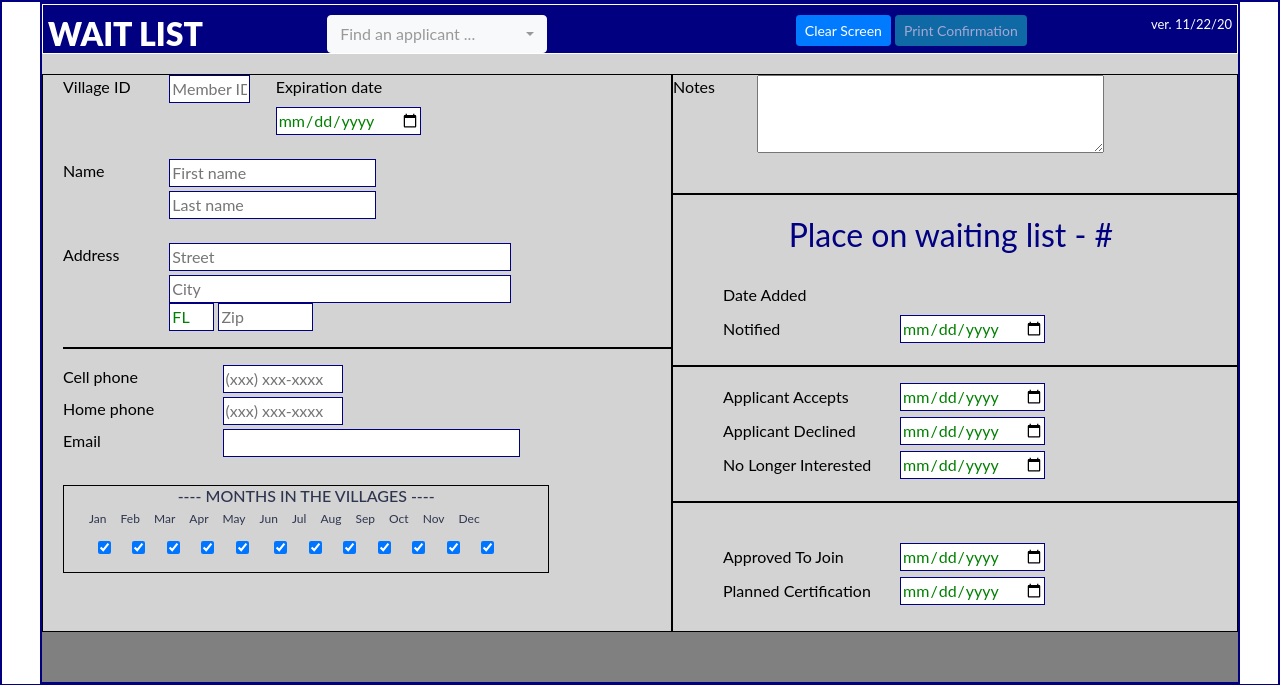
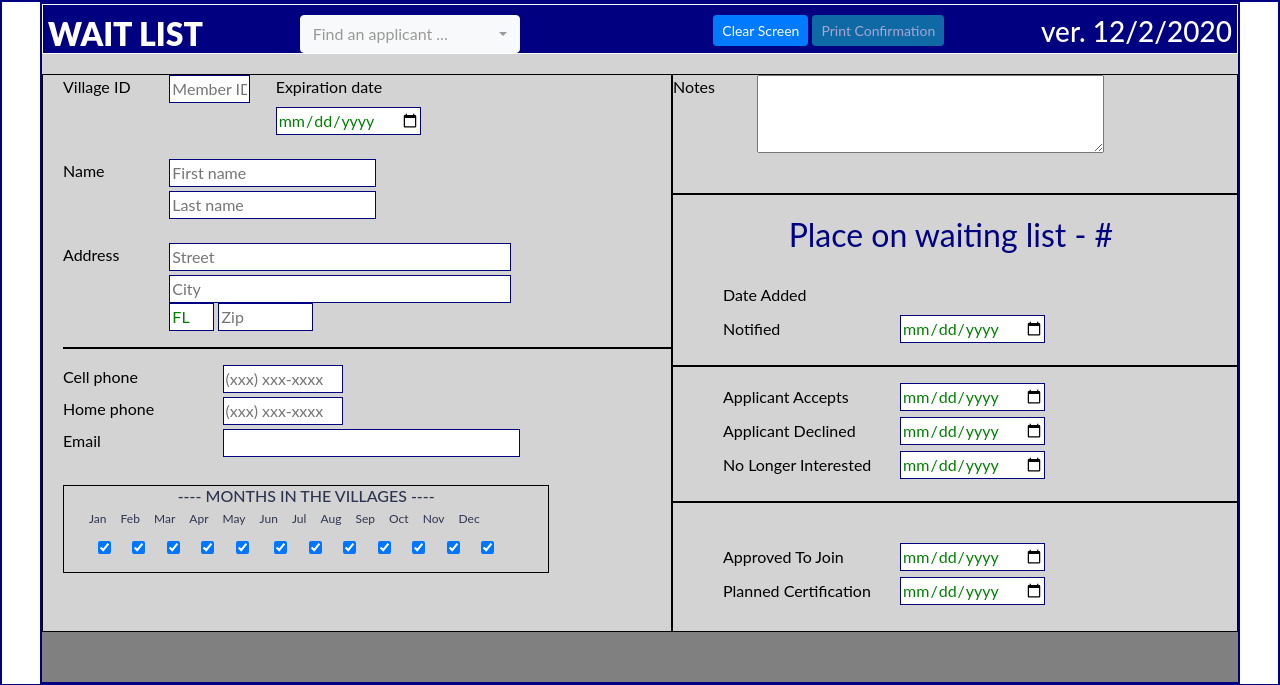
Before and after one commit to thevwc/WaitList, a Flask app: page /waitList in a window 1280 px wide. Shown: the top 685 px of the page. Run offline with Flask 2, Linux system fonts and the light colour scheme; parts of the project's set-up code (start-up, migrations or seed data) failed here and were passed over; some libraries are stand-ins or nearby versions.

Commit message:
Dec 2, 2020 1039 AM

```diff
--- a/app/static/css/waitList.css
+++ b/app/static/css/waitList.css
@@ -90,7 +90,6 @@ hr {
     margin-left:20px;
 }
 .version {
-    font-size: small;
     margin-right:40px;
 }
 .selectApplicant {
--- a/app/templates/waitList.html
+++ b/app/templates/waitList.html
@@ -33,7 +33,7 @@
                 <button id='printConfirmBtnID' class='btn btn-info btn-sm' disabled onclick="printConfirmation()">Print Confirmation</button>
             </div> <!-- End of hdgLinks -->
             <div class="version">
-                <p>ver. 11/22/20</p>
+                <h3>ver. 12/2/2020</h3>
             </div>
         </div>
     </div> <!-- End of hdgBand -->
```
Also changed, not shown: 2 other files.
